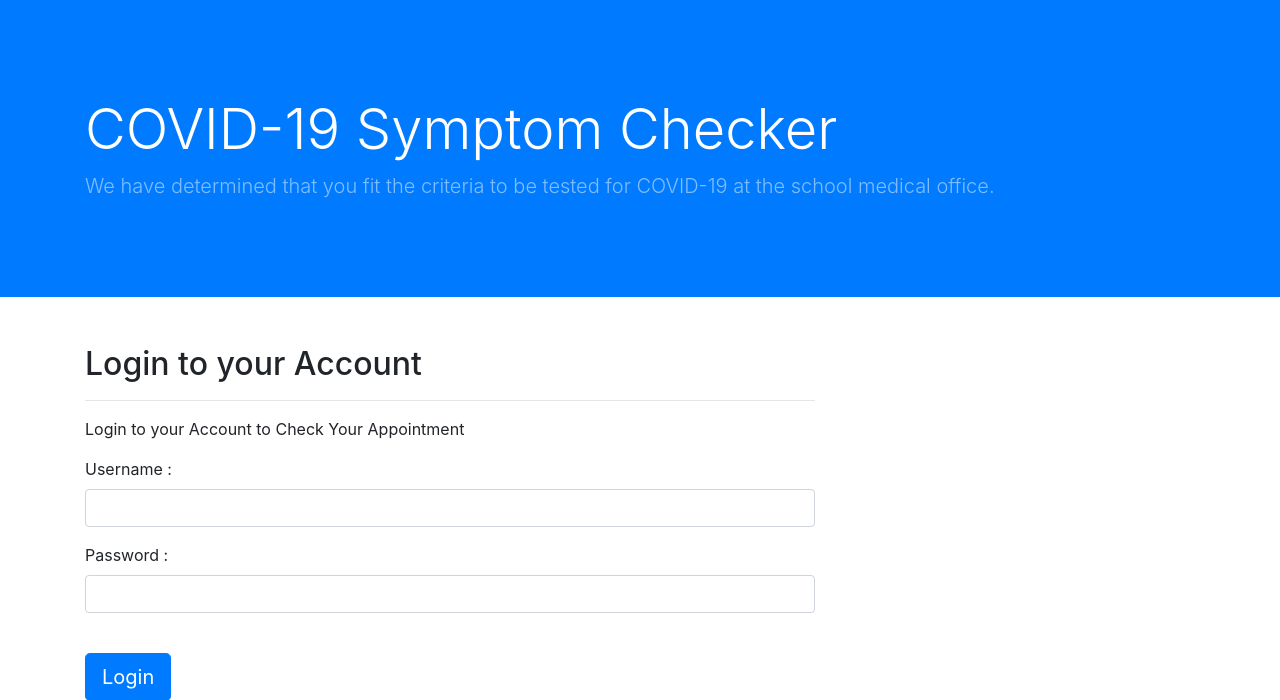
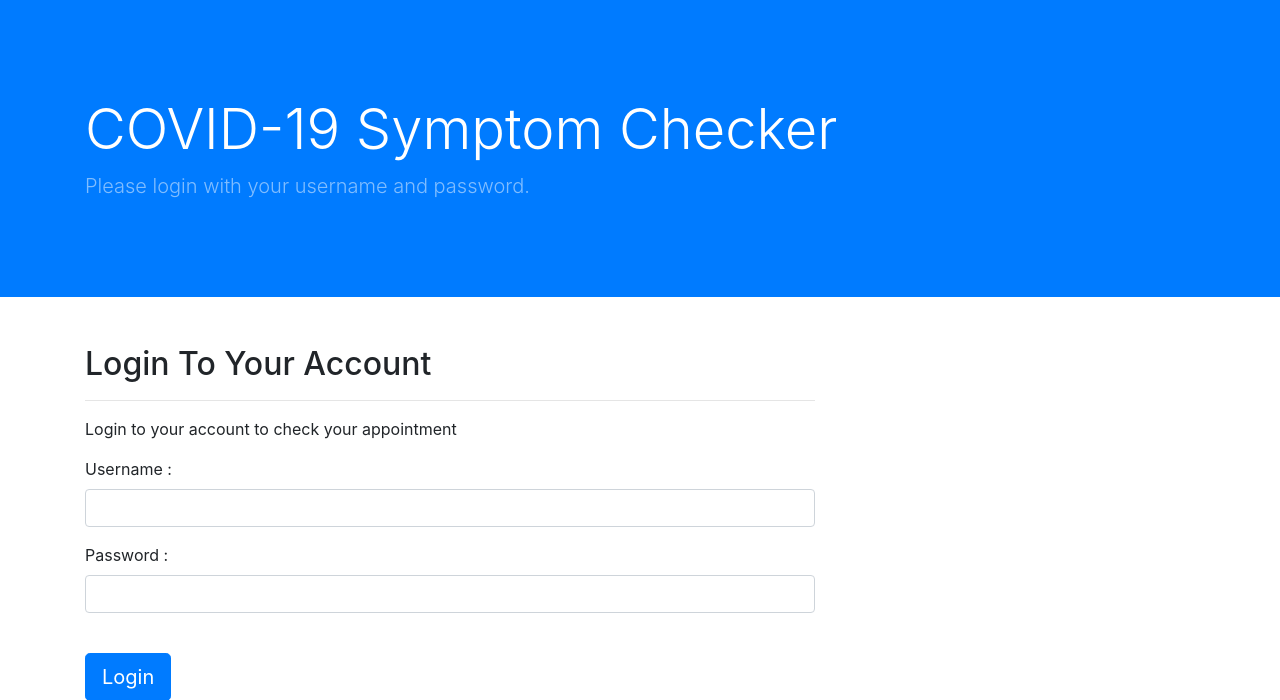
Before and after one commit to Team7IS601/covidtest, a Flask app: page /login in a window 1280 px wide. Shown: the part 56-756 px from the top of the page. Run offline with Flask 2, Linux system fonts and the light colour scheme; some libraries are stand-ins or nearby versions.

Commit message:
Task: Made some changes.

```diff
--- a/app/templates/login.html
+++ b/app/templates/login.html
@@ -25,14 +25,14 @@
   <!-- Navigation -->
   <nav class="navbar navbar-expand-lg navbar-dark bg-dark fixed-top">
     <div class="container">
-      <a class="navbar-brand" href="#">New Jersey Institute of Technology</a>
+      <a class="navbar-brand" href="https://www.njit.edu">New Jersey Institute of Technology</a>
       <button class="navbar-toggler" type="button" data-toggle="collapse" data-target="#navbarResponsive" aria-controls="navbarResponsive" aria-expanded="false" aria-label="Toggle navigation">
         <span class="navbar-toggler-icon"></span>
       </button>
       <div class="collapse navbar-collapse" id="navbarResponsive">
         <ul class="navbar-nav ml-auto">
           <li class="nav-item">
-            <a class="nav-link" href="#">Home
+            <a class="nav-link" href="http://0.0.0.0:5000/">Home
               <span class="sr-only">(current)</span>
             </a>
           </li>
@@ -56,7 +56,7 @@
       <div class="row h-100 align-items-center">
         <div class="col-lg-12">
           <h1 class="display-4 text-white mt-5 mb-2">COVID-19 Symptom Checker</h1>
-          <p class="lead mb-5 text-white-50">We have determined that you fit the criteria to be tested for COVID-19 at the school medical office.  </p>
+          <p class="lead mb-5 text-white-50">Please login with your username and password.  </p>
         </div>
       </div>
     </div>
@@ -67,10 +67,10 @@
 
     <div class="row">
       <div class="col-md-8 mb-5">
-        <h2>Login to your Account</h2>
+        <h2>Login To Your Account</h2>
         <hr>
 
-        <p>Login to your Account to Check Your Appointment</p>
+        <p>Login to your account to check your appointment</p>
 
 		 <form method="POST">
                     <div class="form-group">
--- a/app/templates/register.html
+++ b/app/templates/register.html
@@ -8,7 +8,7 @@
   <meta name="description" content="">
   <meta name="author" content="">
 
-  <title>NJIT Student Self Check for COVID-19</title>
+  <title>NJIT Student COIVD 19 Symptom Checker</title>
 
   <!-- Bootstrap core CSS -->
   <link href="{{ url_for('static', filename='bootstrap.min.css') }}" rel="stylesheet">
@@ -25,7 +25,7 @@
   <!-- Navigation -->
   <nav class="navbar navbar-expand-lg navbar-dark bg-dark fixed-top">
     <div class="container">
-      <a class="navbar-brand" href="#">New Jersey Institute of Technology</a>
+      <a class="navbar-brand" href="https://www.njit.edu">New Jersey Institute of Technology</a>
       <button class="navbar-toggler" type="button" data-toggle="collapse" data-target="#navbarResponsive" aria-controls="navbarResponsive" aria-expanded="false" aria-label="Toggle navigation">
         <span class="navbar-toggler-icon"></span>
       </button>
```
